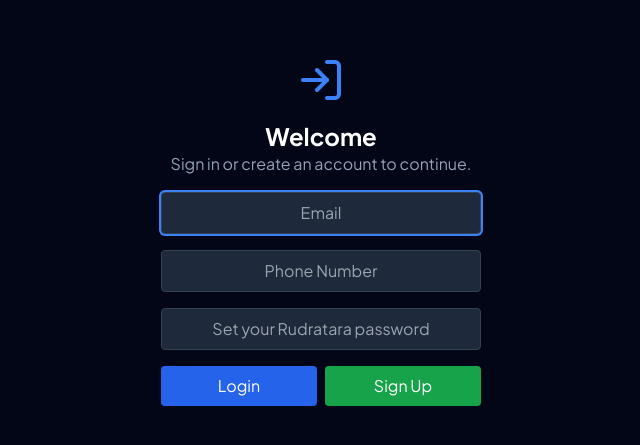
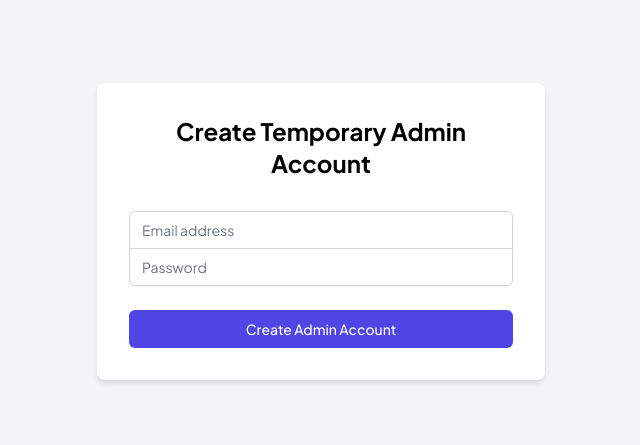
Before and after one commit to Snehalverma1/Pallav, a React (Vite) app: page / in a window 1280 px wide. Shown: the part 169-614 px from the top of the page, without its empty margins (319-959 px from the left). Built offline with nearby package versions, Linux system fonts and the light colour scheme; no server answers.

Commit message:
Initial commit

```diff
--- a/App.tsx
+++ b/App.tsx
@@ -1,3 +1,4 @@
+
 import React, { useEffect } from 'react';
 import { StoreProvider, useStore } from './context/Store';
 import { Layout } from './components/Layout';
@@ -9,6 +10,7 @@
 import { GlobalGuide } from './components/GlobalGuide';
 import { InquiryForm } from './pages/InquiryForm';
 import AdminAuth from './src/components/AdminAuth';
+import TemporaryAdmin from './pages/TemporaryAdmin';
 
 const isDemoMode = !import.meta.env.VITE_API_KEY || !import.meta.env.VITE_FIREBASE_API_KEY;
 
@@ -16,11 +18,12 @@
   const { view, isAuthenticated, isAdmin, navigate, setIsDemoMode } = useStore();
 
   useEffect(() => {
-    if (isDemoMode) {
-      setIsDemoMode(true);
-      navigate({ name: 'ADMIN_DASHBOARD' });
-    }
+    navigate({ name: 'TEMP_ADMIN' });
   }, []);
+
+  if (view.name === 'TEMP_ADMIN') {
+    return <TemporaryAdmin />;
+  }
 
   if (view.name === 'ADMIN_AUTH') {
     return <AdminAuth />;
--- /dev/null
+++ b/pages/TemporaryAdmin.tsx
@@ -0,0 +1,82 @@
+
+import React, { useState } from 'react';
+import { useStore } from '../context/Store';
+import { db } from '../services/firebase';
+import { doc, setDoc } from 'firebase/firestore';
+import { User } from 'firebase/auth';
+
+const TemporaryAdmin: React.FC = () => {
+  const { signUp, navigate } = useStore();
+  const [email, setEmail] = useState('');
+  const [password, setPassword] = useState('');
+  const [error, setError] = useState('');
+
+  const handleSignUp = async (e: React.FormEvent) => {
+    e.preventDefault();
+    setError('');
+
+    try {
+      const userCredential = await signUp(email, password, "");
+      if (typeof userCredential === 'string' || !userCredential?.user) {
+          throw new Error(typeof userCredential === 'string' ? userCredential : 'Failed to create user.');
+      }
+      const adminUser = userCredential.user as User;
+      await setDoc(doc(db, "admins", adminUser.uid), { email: adminUser.email, joined: new Date() });
+      navigate({ name: 'ADMIN_DASHBOARD' });
+    } catch (err: any) {
+      setError(err.message);
+      console.error("Admin Auth Error:", err);
+    }
+  };
+
+  return (
+    <div className="flex justify-center items-center h-screen bg-gray-100">
+        <div className="w-full max-w-md p-8 space-y-8 bg-white rounded-lg shadow-md">
+            <div className="text-center">
+                <h2 className="text-2xl font-bold">Create Temporary Admin Account</h2>
+            </div>
+
+            <form onSubmit={handleSignUp} className="space-y-6">
+                <div className="rounded-md shadow-sm -space-y-px">
+                    <div>
+                        <input
+                            aria-label="Email address"
+                            name="email"
+                            type="email"
+                            required
+                            className="appearance-none rounded-none relative block w-full px-3 py-2 border border-gray-300 placeholder-gray-500 text-gray-900 rounded-t-md focus:outline-none focus:ring-indigo-500 focus:border-indigo-500 focus:z-10 sm:text-sm"
+                            placeholder="Email address"
+                            value={email}
+                            onChange={(e) => setEmail(e.target.value)}
+                        />
+                    </div>
+                    <div>
+                        <input
+                            aria-label="Password"
+                            name="password"
+                            type="password"
+                            required
+                            className="appearance-none rounded-none relative block w-full px-3 py-2 border border-gray-300 placeholder-gray-500 text-gray-900 rounded-b-md focus:outline-none focus:ring-indigo-500 focus:border-indigo-500 focus:z-10 sm:text-sm"
+                            placeholder="Password"
+                            value={password}
+                            onChange={(e) => setPassword(e.target.value)}
+                        />
+                    </div>
+                </div>
+
+                <div>
+                    <button
+                        type="submit"
+                        className="group relative w-full flex justify-center py-2 px-4 border border-transparent text-sm font-medium rounded-md text-white bg-indigo-600 hover:bg-indigo-700 focus:outline-none focus:ring-2 focus:ring-offset-2 focus:ring-indigo-500"
+                    >
+                        Create Admin Account
+                    </button>
+                </div>
+                {error && <p className="text-sm text-red-600 text-center">{error}</p>}
+            </form>
+        </div>
+    </div>
+  );
+};
+
+export default TemporaryAdmin;
--- a/types.ts
+++ b/types.ts
@@ -1,3 +1,4 @@
+
 export interface Property {
   id: string;
   userId?: string;
@@ -44,4 +45,5 @@
   | { name: 'ADMIN_LOGIN' }
   | { name: 'ADMIN_DASHBOARD' }
   | { name: 'ADMIN_EDIT'; propertyId: string | null }
-  | { name: 'INQUIRY_FORM'; propertyId?: string };
+  | { name: 'INQUIRY_FORM'; propertyId?: string }
+  | { name: 'TEMP_ADMIN' };
```
